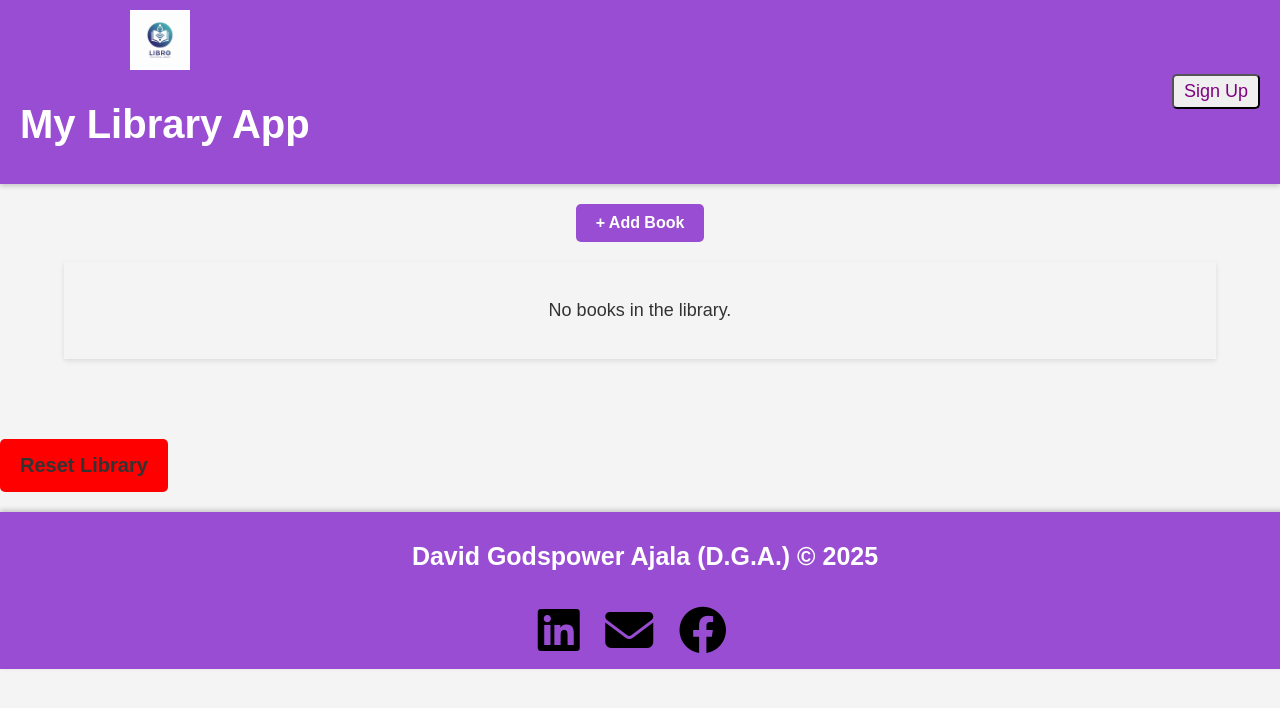
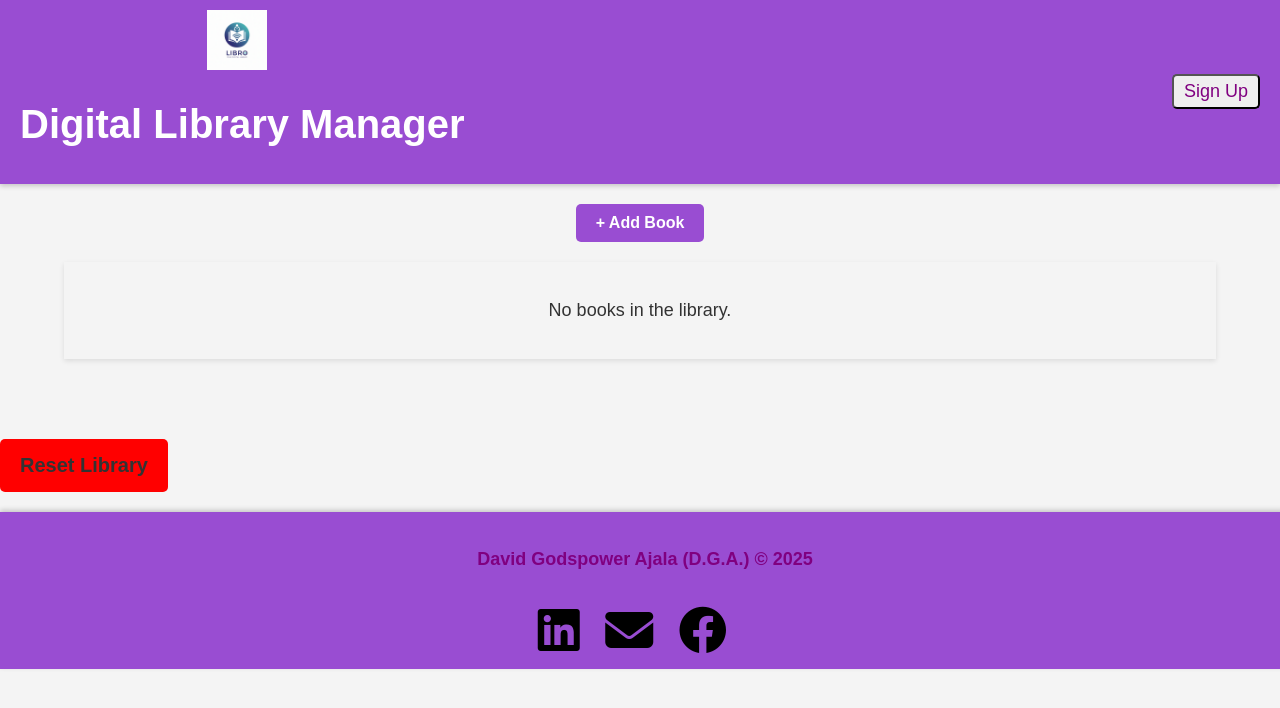
Before and after one commit to David-Godspower/library-app, a plain HTML site: page index.html in a window 1280 px wide. Drawn offline with Linux system fonts and the light colour scheme.

Commit message:
Change Title and Header

```diff
--- a/index.html
+++ b/index.html
@@ -3,7 +3,7 @@
 <head>
     <meta charset="UTF-8">
     <meta name="viewport" content="width=device-width, initial-scale=1.0">
-    <title>Library App</title>
+    <title>Digital Library Manager</title>
     <link rel="stylesheet" href="styles.css">
     <link rel="icon" type="image/jpg" href="https://cdn.prod.website-files.com/604a97c70aee09eed25ce991/61897a35583a9b51db018d3e_MartinPublicSeating-97560-Importance-School-Library-blogbanner1.jpg">
      <link rel="stylesheet" href="https://cdnjs.cloudflare.com/ajax/libs/font-awesome/6.4.0/css/all.min.css">
@@ -11,7 +11,7 @@
 <body>
     <header>
         <div><img src="img/lg.png" alt="Logo" id="logo">
-        <h1>My Library App</h1></div>
+        <h1>Digital Library Manager</h1></div>
 
         <button class="link"><a href="signup.html">Sign Up</a></button>
     </header>
@@ -40,8 +40,7 @@
     </div>
     <button id="reset-btn">Reset Library</button>
     <footer>
-        <p>David Godspower Ajala (D.G.A.) &copy <span id="year"></span></p>
-            <!--<a href="https://github.com/david-godspower" target="_blank"><i class="fab fa-github icons" id="github"></i></a>-->
+        <p><a href="https://david-godspower.github.io/david-portfolio/" target="_blank">David Godspower Ajala (D.G.A.) &copy <span id="year"></span></a></p>
             <a href="https://www.linkedin.com/in/david-ajala-a93b862a1/" target="_blank"><i class="fab fa-linkedin icons" id="linkedin"></i></a>
              <a href="mailto:ajaladavid11@gmail.com" target="_blank"><i class="fas fa-envelope icons" id="gmail"></i></a>
             <a href="https://web.facebook.com/facebook.comDavidGodpowerAjalaDGA/" target="_blank"><i class="fab fa-facebook icons" id="facebook"></i></a>
```
